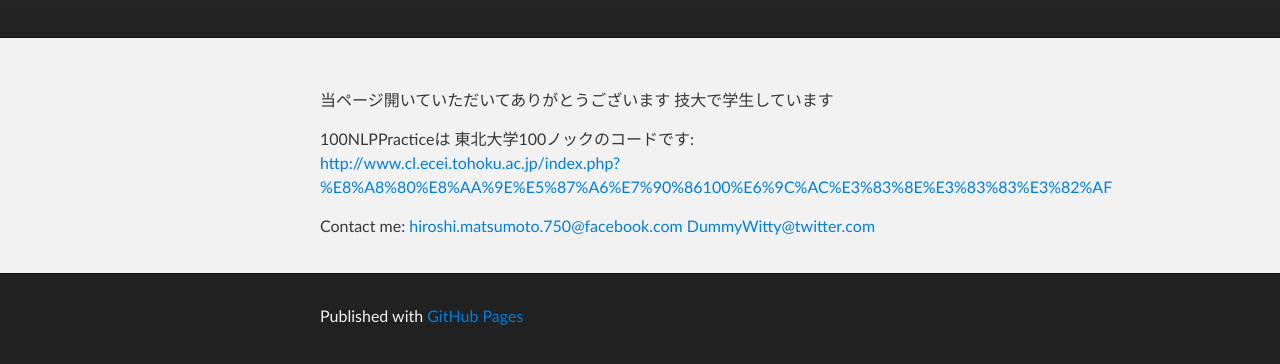
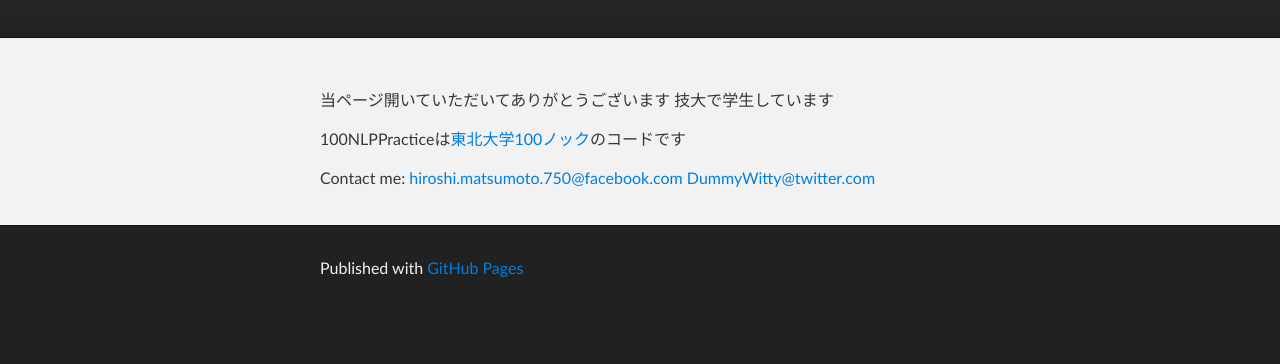
Before and after one commit to HiroshiMatsumoto/HiroshiMatsumoto.github.io, a plain HTML site: page index.html in a window 1280 px wide. Shown: the part 136-500 px from the top of the page. Drawn offline with Linux system fonts and the light colour scheme.

Commit message:
Update index.html

```diff
--- a/index.html
+++ b/index.html
@@ -30,9 +30,8 @@
         <p>当ページ開いていただいてありがとうございます
 技大で学生しています</p>
 
-<p>100NLPPracticeは
-東北大学100ノックのコードです:
-<a href="http://www.cl.ecei.tohoku.ac.jp/index.php?%E8%A8%80%E8%AA%9E%E5%87%A6%E7%90%86100%E6%9C%AC%E3%83%8E%E3%83%83%E3%82%AF">http://www.cl.ecei.tohoku.ac.jp/index.php?%E8%A8%80%E8%AA%9E%E5%87%A6%E7%90%86100%E6%9C%AC%E3%83%8E%E3%83%83%E3%82%AF</a></p>
+<p>100NLPPracticeは<a href="http://www.cl.ecei.tohoku.ac.jp/index.php?%E8%A8%80%E8%AA%9E%E5%87%A6%E7%90%86100%E6%9C%AC%E3%83%8E%E3%83%83%E3%82%AF">東北大学100ノック</a>のコードです</p>
+
 
 <p>Contact me:
 <a href="mailto:hiroshi.matsumoto.750@facebook.com">hiroshi.matsumoto.750@facebook.com</a>
```
